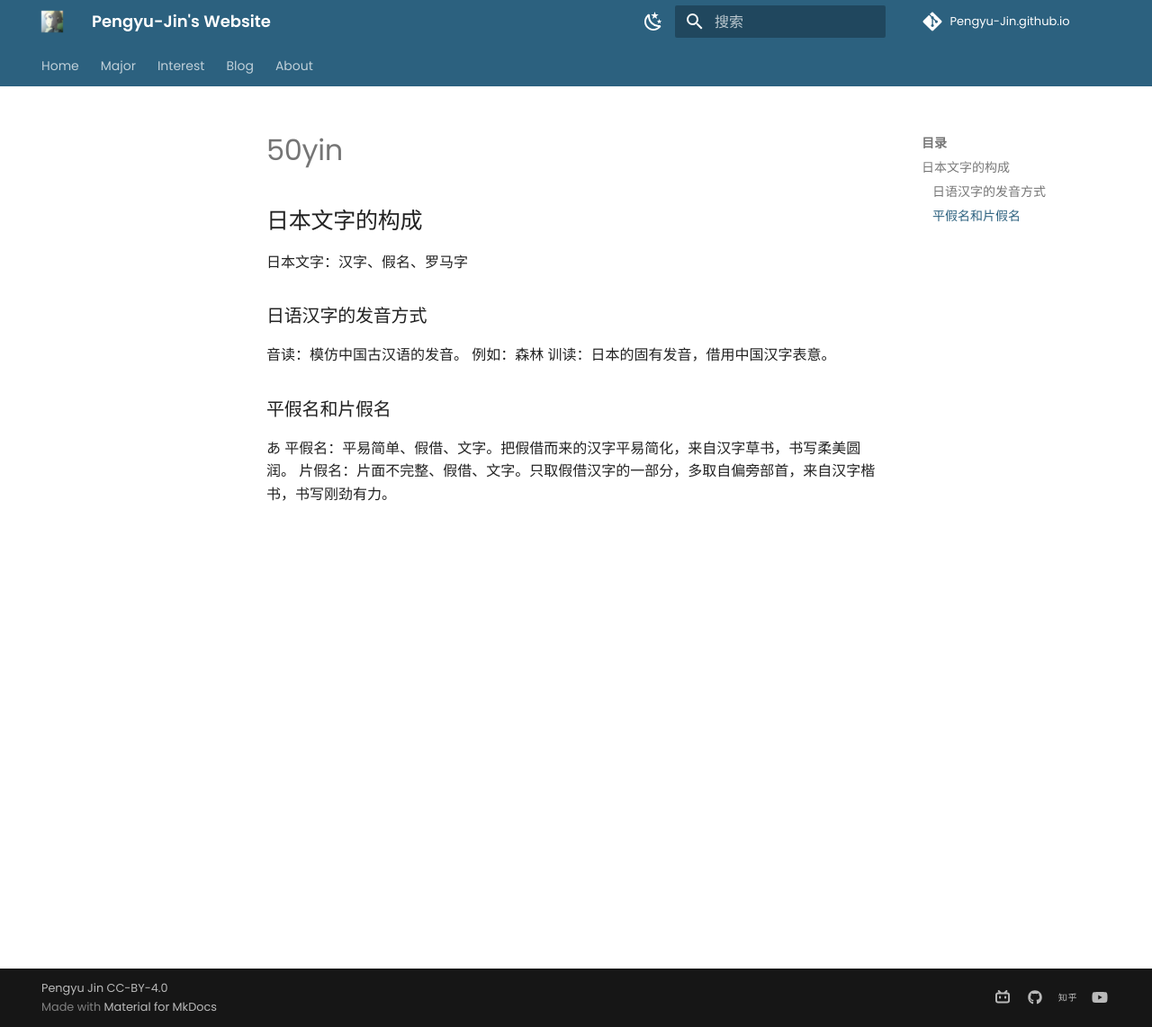
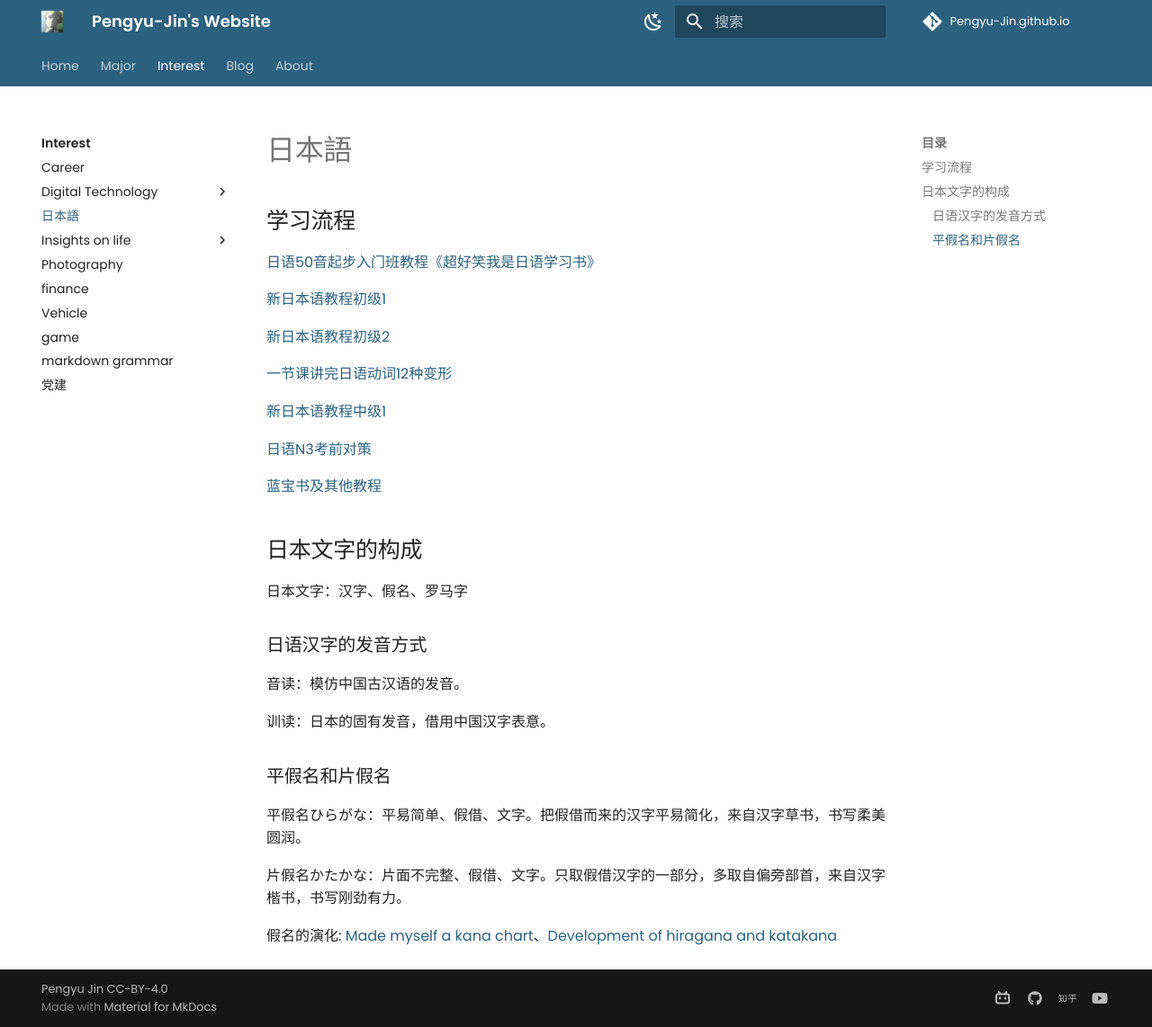
Before and after one commit to Pengyu-Jin/Pengyu-Jin.github.io, an MkDocs documentation site: the page built from docs/interest/JP-learn/50yin.md, in a window 1280 px wide and 1142 px high. Shown: the whole window at 90% size. Built offline with MkDocs 1.6.1 and Material for MkDocs 9.7.7, drawn with Linux system fonts in a browser that asks for light colours; comment, search, counter and statistics services are not loaded.

Commit message:
add something on the JP-learn

```diff
--- a/docs/interest/JP-learn/50yin.md
+++ b/docs/interest/JP-learn/50yin.md
@@ -1,12 +1,29 @@
+## 学习流程
+
+[日语50音起步入门班教程《超好笑我是日语学习书》](https://space.bilibili.com/65988295/lists/707800?type=series){:target="_blank"}
+
+[新日本语教程初级1](https://space.bilibili.com/65988295/lists/707806?type=series){:target="_blank"}
+
+[新日本语教程初级2](https://space.bilibili.com/65988295/lists/707805?type=series){:target="_blank"}
+
+[一节课讲完日语动词12种变形](https://www.bilibili.com/video/BV1Np411f79T/?spm_id_from=333.1387.0.0&vd_source=a69c9948d8c31b427ccd421455913cab){:target="_blank"}
+
+[新日本语教程中级1](https://space.bilibili.com/65988295/lists/707804?type=series){:target="_blank"}
+
+[日语N3考前对策](https://space.bilibili.com/65988295/lists/707802?type=series){:target="_blank"}
+
+[蓝宝书及其他教程](https://space.bilibili.com/65988295/lists/707799?type=series){:target="_blank"}
 ## 日本文字的构成
 日本文字：汉字、假名、罗马字
 
 ### 日语汉字的发音方式
 音读：模仿中国古汉语的发音。
-例如：森林
+
 训读：日本的固有发音，借用中国汉字表意。
 
 ### 平假名和片假名
-あ
-平假名：平易简单、假借、文字。把假借而来的汉字平易简化，来自汉字草书，书写柔美圆润。
-片假名：片面不完整、假借、文字。只取假借汉字的一部分，多取自偏旁部首，来自汉字楷书，书写刚劲有力。
+平假名ひらがな：平易简单、假借、文字。把假借而来的汉字平易简化，来自汉字草书，书写柔美圆润。
+
+片假名かたかな：片面不完整、假借、文字。只取假借汉字的一部分，多取自偏旁部首，来自汉字楷书，书写刚劲有力。
+
+假名的演化: [Made myself a kana chart](https://www.reddit.com/r/LearnJapanese/comments/19bnii2/made_myself_a_kana_chart/?tl=zh-hans){:target="_blank"}、[Development of hiragana and katakana](https://en.wikipedia.org/wiki/Kana#/media/File%3AFlowRoot3824.svg){:target="_blank}
--- a/mkdocs.yml
+++ b/mkdocs.yml
@@ -40,12 +40,13 @@ nav:
   - Interest:
       - interest/index.md
 
-      - career: interest/career/career.md
-      - digital technology:
+      - Career: interest/career/career.md
+      - Digital Technology:
           - Hardware: interest/digital technology/hardware.md
           - Network: interest/digital technology/net.md
           - Image: interest/digital technology/image.md
           - PT: interest/digital technology/pt.md
+      - 日本語: interest/JP-learn/50yin.md
       - Insights on life:
           - Insights on life: interest/LifeRoad/liferoad.md
           - You've got to find what you love: interest/LifeRoad/stevejobs.md
```
